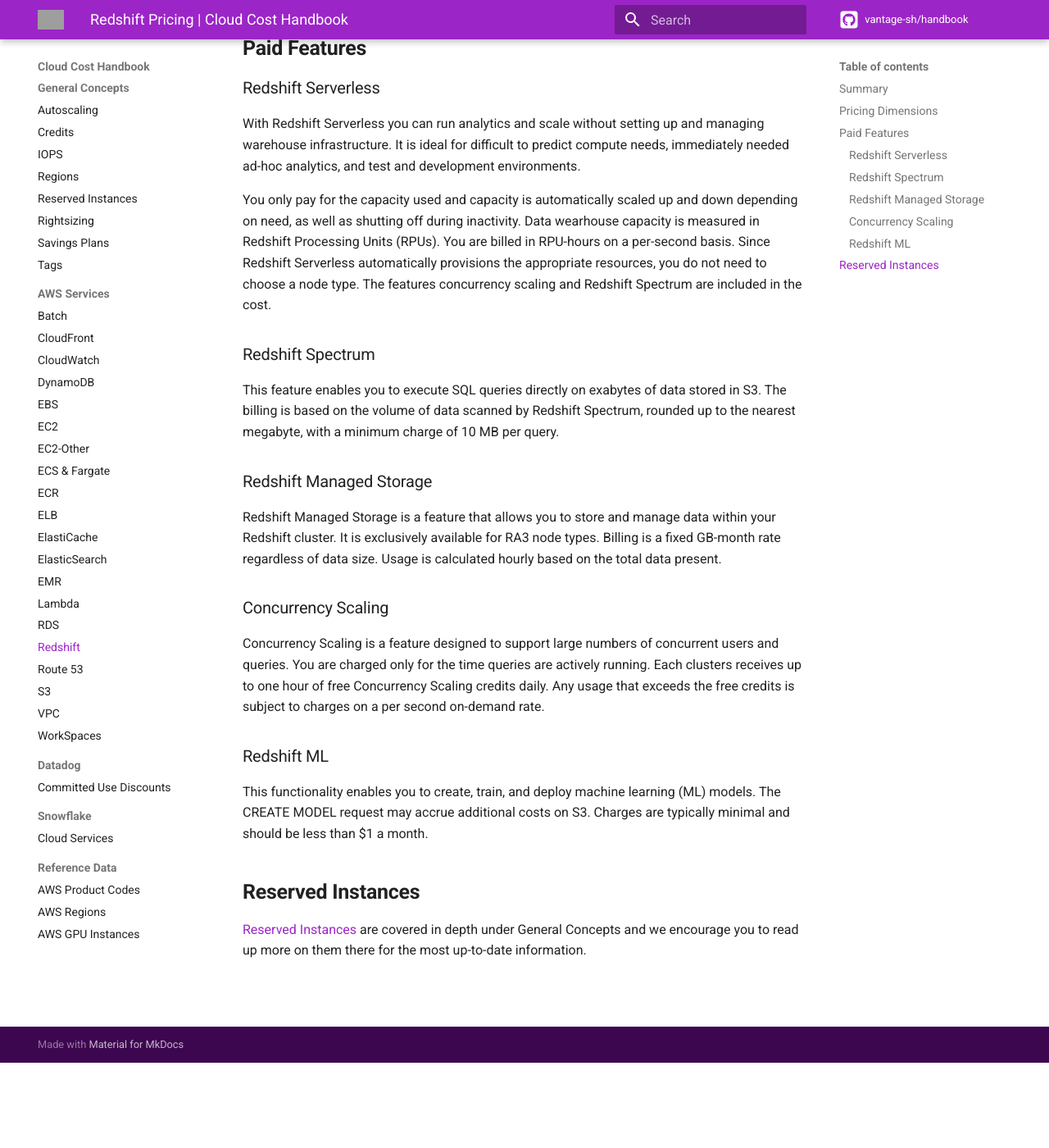
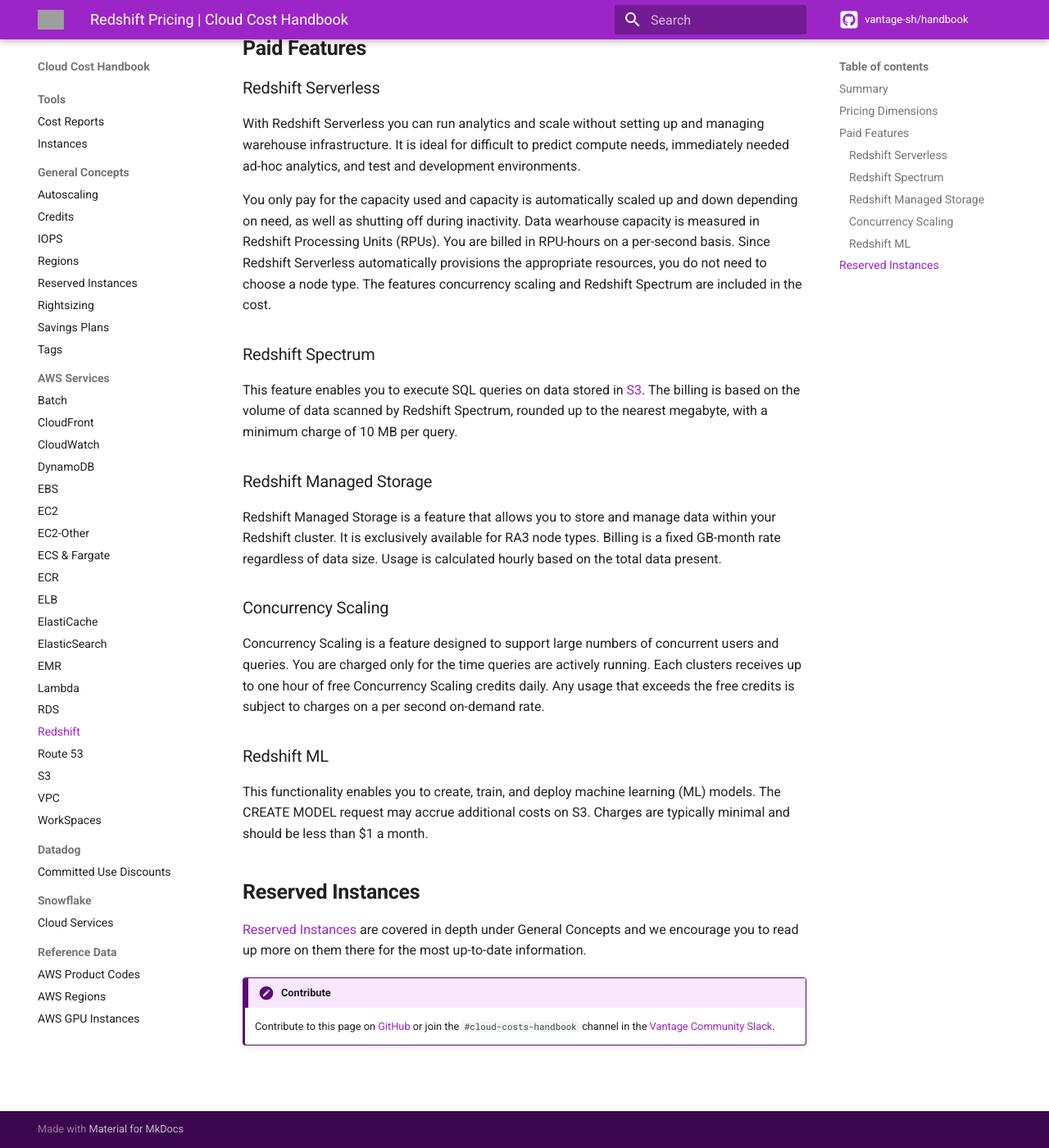
Before and after one commit to vantage-sh/handbook.vantage.sh, an MkDocs documentation site: the page built from docs/aws/services/redshift-pricing.md, in a window 1280 px wide and 1400 px high, scrolled down 1170 px. Shown: the whole window at 82% size. Built offline with MkDocs 1.6.1 and Material for MkDocs 9.7.7, drawn with Linux system fonts in a browser that asks for light colours; comment, search, counter and statistics services are not loaded; before the commit the page ends 2466 px from its top, so only the background shows below that; grey boxes are pictures that could not be loaded.

Commit message:
link for S3, contributing

```diff
--- a/docs/aws/services/redshift-pricing.md
+++ b/docs/aws/services/redshift-pricing.md
@@ -21,7 +21,7 @@
 You only pay for the capacity used and capacity is automatically scaled up and down depending on need, as well as shutting off during inactivity. Data wearhouse capacity is measured in Redshift Processing Units (RPUs). You are billed in RPU-hours on a per-second basis. Since Redshift Serverless automatically provisions the appropriate resources, you do not need to choose a node type. The features concurrency scaling and Redshift Spectrum are included in the cost.
 
 ### Redshift Spectrum
-This feature enables you to execute SQL queries directly on exabytes of data stored in S3. The billing is based on the volume of data scanned by Redshift Spectrum, rounded up to the nearest megabyte, with a minimum charge of 10 MB per query.
+This feature enables you to execute SQL queries on data stored in [S3](/aws/services/s3-pricing). The billing is based on the volume of data scanned by Redshift Spectrum, rounded up to the nearest megabyte, with a minimum charge of 10 MB per query.
 
 ### Redshift Managed Storage
 Redshift Managed Storage is a feature that allows you to store and manage data within your Redshift cluster. It is exclusively available for RA3 node types. Billing is a fixed GB-month rate regardless of data size. Usage is calculated hourly based on the total data present.
@@ -34,3 +34,6 @@
 
 ## Reserved Instances
 [Reserved Instances](/aws/concepts/reserved-instances) are covered in depth under General Concepts and we encourage you to read up more on them there for the most up-to-date information.
+
+!!! Contribute
+    Contribute to this page on [GitHub](https://github.com/vantage-sh/handbook) or join the `#cloud-costs-handbook` channel in the [Vantage Community Slack](https://join.slack.com/t/vantagecommunity/shared_invite/zt-1szz6puz7-zRuJ8J4OJIiBFlcTobYZXA).
```
